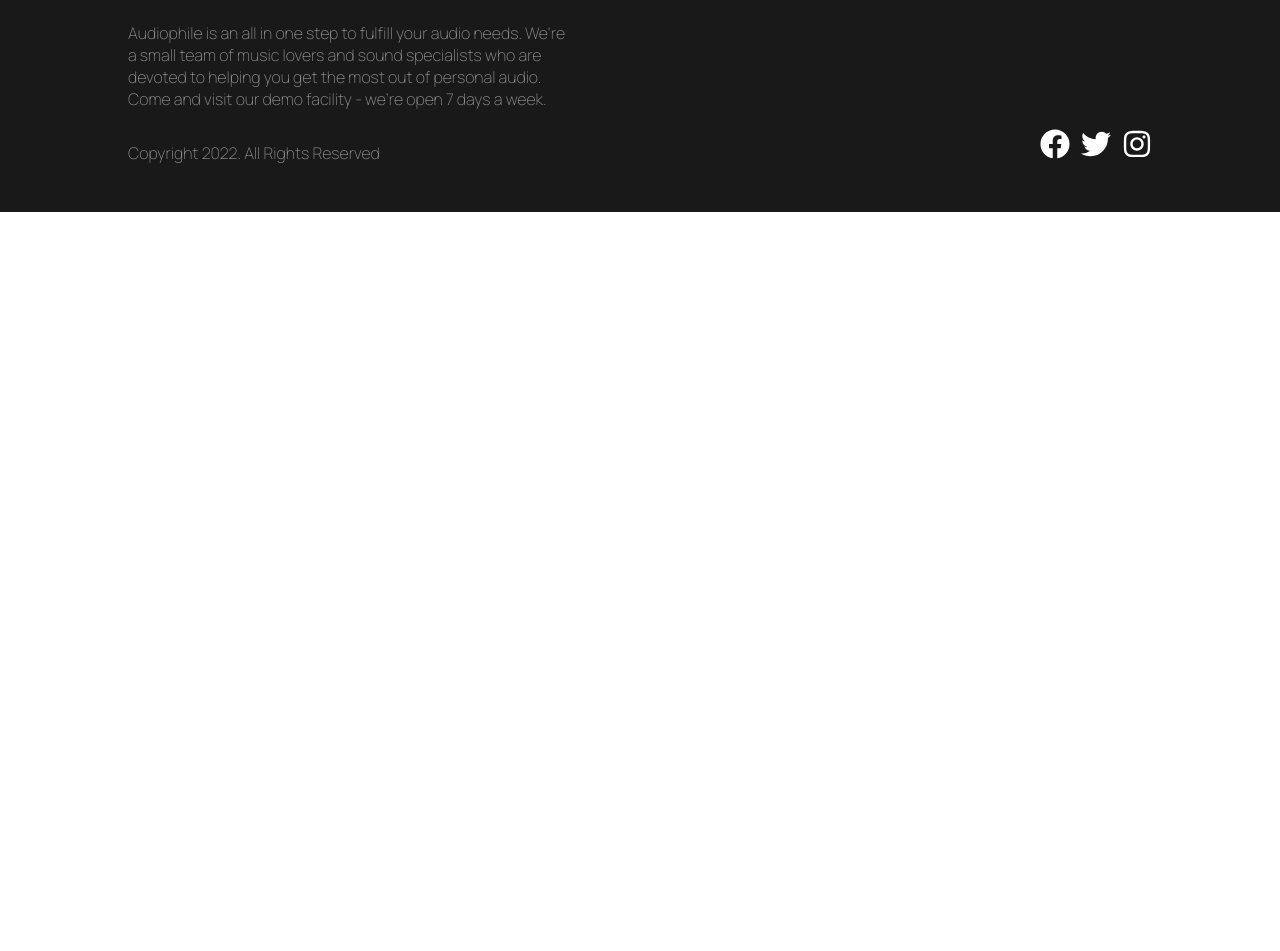
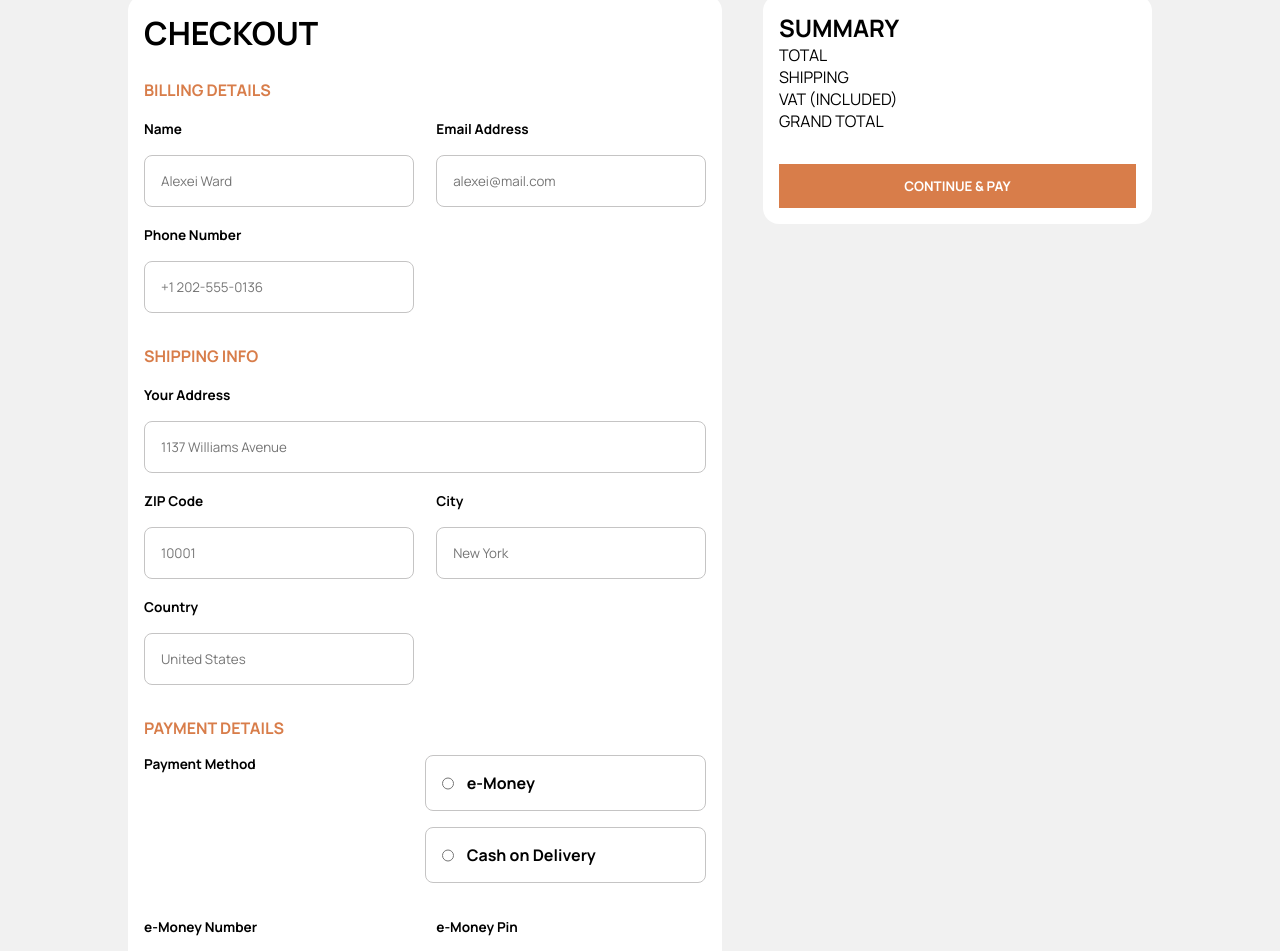
Before and after one commit to Paienobe/Audiophile, a React (Create React App) app: page /checkout in a window 1280 px wide. Shown: the part 180-1131 px from the top of the page. Before the commit the page ends 800 px from the top, so only its background shows below. Built offline with nearby package versions, Linux system fonts and the light colour scheme.

Commit message:
Added checkout page

```diff
--- a/src/App.js
+++ b/src/App.js
@@ -4,6 +4,7 @@ import Footer from './components/Footer/Footer'
 import Home from './pages/Home'
 import CategoryPage from './pages/CategoryPage'
 import ItemPage from './pages/ItemPage'
+import CheckoutPage from './pages/CheckoutPage'
 
 function App() {
   return (
@@ -14,6 +15,7 @@ function App() {
           <Route path='/' element={<Home />} />
           <Route path='/store/:category' element={<CategoryPage />} />
           <Route path='/store/:category/:product' element={<ItemPage />} />
+          <Route path='/checkout' element={<CheckoutPage />} />
         </Routes>
         <Footer />
       </Router>
--- /dev/null
+++ b/src/components/CheckoutForm/CheckoutForm.jsx
@@ -0,0 +1,83 @@
+import React from 'react'
+import styles from './CheckoutForm.module.css'
+
+const CheckoutForm = () => {
+  return (
+    <form>
+      <h1>CHECKOUT</h1>
+      <h4>BILLING DETAILS</h4>
+      <div className={styles.billing_details}>
+        <div>
+          <label htmlFor='name'>Name</label>
+          <input type='text' name='name' placeholder='Alexei Ward' />
+        </div>
+
+        <div>
+          <label htmlFor='email'>Email Address</label>
+          <input type='email' name='email' placeholder='alexei@mail.com' />
+        </div>
+
+        <div>
+          <label htmlFor='number'>Phone Number</label>
+          <input type='number' name='number' placeholder='+1 202-555-0136' />
+        </div>
+      </div>
+
+      <h4>SHIPPING INFO</h4>
+
+      <label htmlFor='address'>Your Address</label>
+      <input type='text' name='address' placeholder='1137 Williams Avenue' />
+
+      <div className={styles.shipping_details}>
+        <div>
+          <label htmlFor='zip'>ZIP Code</label>
+          <input type='number' name='zip' placeholder='10001' />
+        </div>
+
+        <div>
+          <label htmlFor='city'>City</label>
+          <input type='text' name='city' placeholder='New York' />
+        </div>
+
+        <div>
+          <label htmlFor='country'>Country</label>
+          <input type='text' name='country' placeholder='United States' />
+        </div>
+      </div>
+
+      <h4>PAYMENT DETAILS</h4>
+      <div className={styles.payment_method}>
+        <label htmlFor='payment method'>Payment Method</label>
+        <div className={styles.radio_housing}>
+          <div className={styles.radio_container}>
+            <input type='radio' name='payment_method' value='e-Money' />
+            <p>e-Money</p>
+          </div>
+
+          <div className={styles.radio_container}>
+            <input
+              type='radio'
+              name='payment_method'
+              value='Cash on Delivery'
+            />
+            <p>Cash on Delivery</p>
+          </div>
+        </div>
+      </div>
+
+      <div className={styles.emoney_details}>
+        <div>
+          <label htmlFor='e-Money Number'>e-Money Number</label>
+          <input type='number' name='e-Money Number' placeholder='238521993' />
+        </div>
+
+        <div>
+          <label htmlFor='e-Money pin'>e-Money Pin</label>
+          <input type='number' name='e-Money pin' placeholder='6891' />
+        </div>
+      </div>
+    </form>
+  )
+}
+
+export default CheckoutForm
--- /dev/null
+++ b/src/components/CheckoutForm/CheckoutForm.module.css
@@ -0,0 +1,92 @@
+form {
+  background-color: white;
+  padding: 1rem;
+  border-radius: 1rem;
+}
+
+input {
+  width: 100%;
+  padding: 1rem;
+  border-radius: 0.5rem;
+  border: 1px solid #c5c4c4;
+  margin: 1rem 0;
+}
+
+form h1 {
+  margin-bottom: 1.5rem;
+}
+
+form h4 {
+  color: #d87d4a;
+  margin: 1rem 0;
+}
+
+label {
+  font-weight: bold;
+  font-size: 85%;
+}
+
+.radio_container {
+  border: 1px solid #c5c4c4;
+  display: flex;
+  align-items: center;
+  justify-content: space-between;
+  padding: 1rem;
+  border-radius: 0.5rem;
+  margin: 1rem 0;
+}
+
+.radio_container p {
+  width: 90%;
+  font-weight: bold;
+}
+
+input[type='radio'] {
+  margin: 0;
+  padding: 0;
+  width: 5%;
+}
+
+@media (min-width: 640px) {
+  form {
+    font-size: 1rem;
+  }
+
+  .billing_details,
+  .shipping_details,
+  .emoney_details {
+    display: flex;
+    align-items: center;
+    justify-content: space-between;
+    flex-wrap: wrap;
+  }
+
+  .billing_details div,
+  .emoney_details div,
+  .shipping_details div {
+    width: 48%;
+  }
+
+  .payment_method {
+    display: flex;
+    justify-content: space-between;
+  }
+
+  .radio_housing {
+    width: 50%;
+  }
+
+  .radio_container:first-child {
+    margin-top: 0;
+  }
+
+  .emoney_details {
+    margin-top: 1rem;
+  }
+}
+
+@media (min-width: 950px) {
+  form {
+    width: 58%;
+  }
+}
--- /dev/null
+++ b/src/components/Summary/Summary.jsx
@@ -0,0 +1,22 @@
+import React from 'react'
+import styles from './Summary.module.css'
+
+const Summary = () => {
+  return (
+    <div className={styles.summary}>
+      <h2>SUMMARY</h2>
+      <div></div>
+      <div>
+        <p>TOTAL</p>
+        <p>SHIPPING</p>
+        <p>VAT (INCLUDED)</p>
+      </div>
+      <div>
+        <p>GRAND TOTAL</p>
+      </div>
+      <button>CONTINUE & PAY</button>
+    </div>
+  )
+}
+
+export default Summary
--- /dev/null
+++ b/src/components/Summary/Summary.module.css
@@ -0,0 +1,19 @@
+.summary {
+  background-color: white;
+  padding: 1rem;
+  border-radius: 1rem;
+  margin: 2rem 0;
+}
+
+.summary button {
+  width: 100%;
+  margin-bottom: 0;
+}
+
+@media (min-width: 950px) {
+  .summary {
+    margin: 0;
+    width: 38%;
+    height: min-content;
+  }
+}
--- a/src/index.css
+++ b/src/index.css
@@ -36,8 +36,13 @@ img {
   color: #d87d4a;
 }
 
-.item_page_content_container {
+.item_page_content_container,
+.checkout_page_container {
   padding: 1rem;
+}
+
+.checkout_page {
+  background-color: #f1f1f1;
 }
 
 @media (min-width: 640px) {
@@ -51,7 +56,8 @@ img {
     width: 8rem;
   }
 
-  .item_page_content_container {
+  .item_page_content_container,
+  .checkout_page_container {
     padding: 2rem;
   }
 }
@@ -66,7 +72,13 @@ img {
     width: 15rem;
   }
 
-  .item_page_content_container {
+  .item_page_content_container,
+  .checkout_page_container {
     padding: 2rem 8rem;
   }
+
+  .checkout_page_container {
+    display: flex;
+    justify-content: space-between;
+  }
 }
--- /dev/null
+++ b/src/pages/CheckoutPage.jsx
@@ -0,0 +1,17 @@
+import React from 'react'
+import CheckoutForm from '../components/CheckoutForm/CheckoutForm'
+import Summary from '../components/Summary/Summary'
+
+const CheckoutPage = () => {
+  return (
+    <div className='checkout_page'>
+      <p className='back_btn'>Go Back</p>
+      <div className='checkout_page_container'>
+        <CheckoutForm />
+        <Summary />
+      </div>
+    </div>
+  )
+}
+
+export default CheckoutPage
```
